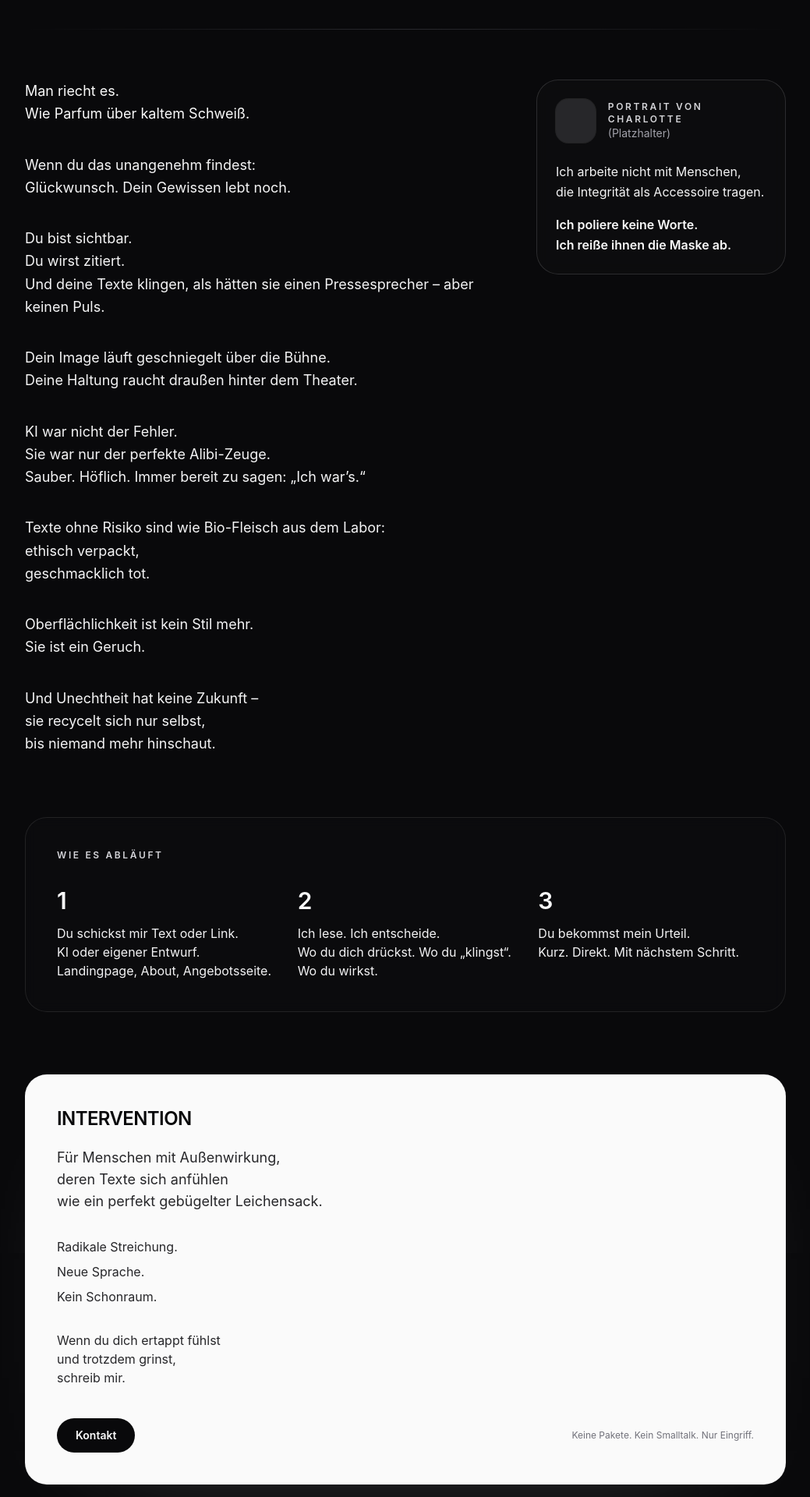
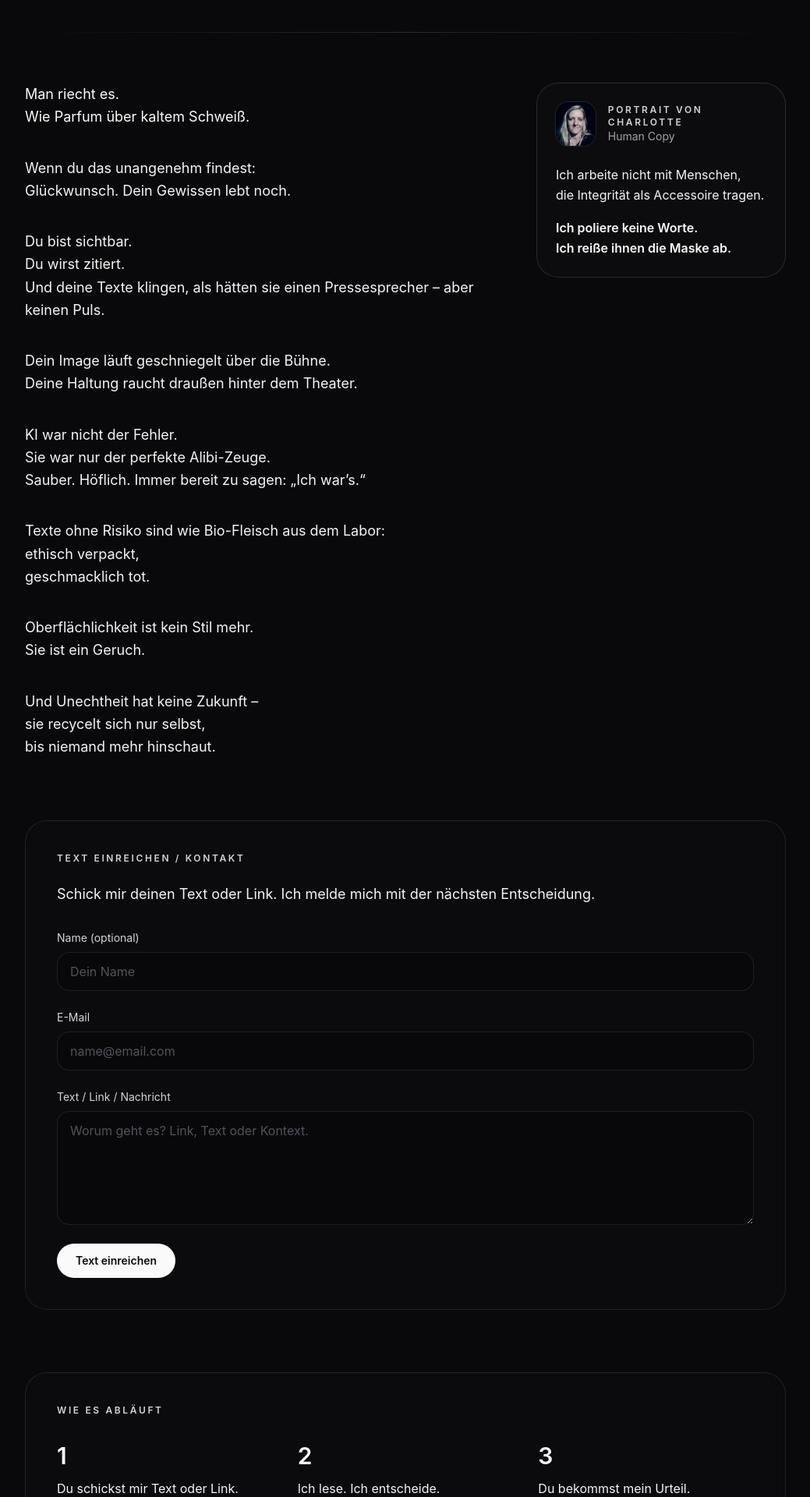
Before and after one commit to Ucique/human-copy-intervention-v1, a React (Vite) app: page / in a window 1280 px wide. Shown: the part 680-2600 px from the top of the page at 78% size, without its empty margins (120-1159 px from the left). Built offline with nearby package versions, Linux system fonts and the light colour scheme.

Commit message:
Add assets + Formspree form to intervention landing

```diff
--- a/src/HumanCopySharpLanding.jsx
+++ b/src/HumanCopySharpLanding.jsx
@@ -1,8 +1,45 @@
-import React from "react";
+import React, { useState } from "react";
+import logoMarkUrl from "../assets/img/logo-mark.png";
+import portraitUrl from "../assets/img/portrait-charlotte.jpg";
 
 export default function HumanCopySharpLanding() {
+  const [formState, setFormState] = useState("idle");
+
+  const handleSubmit = async (event) => {
+    event.preventDefault();
+    if (formState === "loading") {
+      return;
+    }
+
+    setFormState("loading");
+    const formData = new FormData(event.currentTarget);
+
+    try {
+      const response = await fetch("https://formspree.io/f/xeeegdre", {
+        method: "POST",
+        body: formData,
+        headers: {
+          Accept: "application/json",
+        },
+      });
+
+      if (response.ok) {
+        event.currentTarget.reset();
+        setFormState("success");
+        return;
+      }
+    } catch {
+      // fall through to set error state
+    }
+
+    setFormState("error");
+  };
+
   return (
-    <div className="min-h-screen bg-zinc-950 text-zinc-50 selection:bg-zinc-200 selection:text-zinc-950">
+    <div
+      id="top"
+      className="min-h-screen bg-zinc-950 text-zinc-50 selection:bg-zinc-200 selection:text-zinc-950"
+    >
       {/* Top hairline */}
       <div className="h-px w-full bg-gradient-to-r from-transparent via-zinc-700/60 to-transparent" />
 
@@ -10,6 +47,11 @@ export default function HumanCopySharpLanding() {
         {/* NAV / HEADER */}
         <nav className="flex items-center justify-between">
           <div className="flex items-center gap-3">
+            <img
+              src={logoMarkUrl}
+              alt="Human Copy Logo"
+              className="h-5 w-auto opacity-90"
+            />
             <div className="h-2.5 w-2.5 rounded-full bg-zinc-50" />
             <span className="text-xs font-semibold uppercase tracking-[0.28em] text-zinc-200">
               human-copy
@@ -132,12 +174,16 @@ export default function HumanCopySharpLanding() {
           <aside className="lg:sticky lg:top-8">
             <div className="rounded-[28px] border border-zinc-200/15 bg-zinc-900/25 p-6 backdrop-blur">
               <div className="flex items-center gap-4">
-                <div className="h-14 w-14 rounded-2xl bg-zinc-800 ring-1 ring-zinc-200/10" />
+                <img
+                  src={portraitUrl}
+                  alt="Charlotte Portrait"
+                  className="h-14 w-14 rounded-2xl object-cover ring-1 ring-zinc-200/10"
+                />
                 <div>
                   <div className="text-xs font-semibold uppercase tracking-[0.22em] text-zinc-300">
                     Portrait von Charlotte
                   </div>
-                  <div className="text-sm text-zinc-400">(Platzhalter)</div>
+                  <div className="text-sm text-zinc-400">Human Copy</div>
                 </div>
               </div>
 
@@ -155,6 +201,77 @@ export default function HumanCopySharpLanding() {
               </div>
             </div>
           </aside>
+        </section>
+
+        {/* Formular */}
+        <section id="einreichen" className="mt-20">
+          <div className="rounded-[28px] border border-zinc-200/10 bg-zinc-900/20 px-7 py-10 backdrop-blur sm:px-10">
+            <h2 className="text-xs font-semibold uppercase tracking-[0.22em] text-zinc-300">
+              Text einreichen / Kontakt
+            </h2>
+
+            <p className="mt-6 text-lg text-zinc-100">
+              Schick mir deinen Text oder Link. Ich melde mich mit der nächsten
+              Entscheidung.
+            </p>
+
+            <form className="mt-8 grid gap-6" onSubmit={handleSubmit}>
+              <input type="hidden" name="page_variant" value="intervention-v1" />
+
+              <label className="grid gap-2 text-sm text-zinc-300">
+                Name (optional)
+                <input
+                  type="text"
+                  name="name"
+                  autoComplete="name"
+                  className="rounded-2xl border border-zinc-200/10 bg-zinc-950/60 px-4 py-3 text-base text-zinc-100 placeholder:text-zinc-600 focus:border-zinc-200/30 focus:outline-none"
+                  placeholder="Dein Name"
+                />
+              </label>
+
+              <label className="grid gap-2 text-sm text-zinc-300">
+                E-Mail
+                <input
+                  type="email"
+                  name="email"
+                  required
+                  autoComplete="email"
+                  className="rounded-2xl border border-zinc-200/10 bg-zinc-950/60 px-4 py-3 text-base text-zinc-100 placeholder:text-zinc-600 focus:border-zinc-200/30 focus:outline-none"
+                  placeholder="name@email.com"
+                />
+              </label>
+
+              <label className="grid gap-2 text-sm text-zinc-300">
+                Text / Link / Nachricht
+                <textarea
+                  name="message"
+                  required
+                  rows={5}
+                  className="rounded-2xl border border-zinc-200/10 bg-zinc-950/60 px-4 py-3 text-base text-zinc-100 placeholder:text-zinc-600 focus:border-zinc-200/30 focus:outline-none"
+                  placeholder="Worum geht es? Link, Text oder Kontext."
+                />
+              </label>
+
+              <div className="flex flex-col gap-3 sm:flex-row sm:items-center sm:justify-between">
+                <button
+                  type="submit"
+                  className="inline-flex items-center justify-center rounded-full bg-zinc-50 px-6 py-3 text-sm font-semibold text-zinc-950 hover:bg-white disabled:cursor-not-allowed disabled:opacity-70"
+                  disabled={formState === "loading"}
+                >
+                  {formState === "loading" ? "Sende ..." : "Text einreichen"}
+                </button>
+
+                {formState === "success" && (
+                  <p className="text-sm text-zinc-200">Danke. Ich melde mich.</p>
+                )}
+                {formState === "error" && (
+                  <p className="text-sm text-zinc-400">
+                    Fehler beim Senden. Bitte später nochmal.
+                  </p>
+                )}
+              </div>
+            </form>
+          </div>
         </section>
 
         {/* Abschnitt „Wie es abläuft“ */}
@@ -257,11 +374,30 @@ export default function HumanCopySharpLanding() {
         {/* FOOTER (wie jetzt) */}
         <footer className="mt-16 pb-10">
           <div className="flex flex-col items-center gap-3 text-center text-xs text-zinc-400 sm:flex-row sm:justify-between sm:text-left">
-            <div className="text-zinc-300">
-              Zurück nach oben · Logo · Impressum · Datenschutz · Cookie-Einstellungen
+            <div className="flex flex-wrap items-center justify-center gap-2 text-zinc-300 sm:justify-start">
+              <img
+                src={logoMarkUrl}
+                alt="Human Copy Logo"
+                className="h-6 w-auto opacity-80"
+              />
+              <a href="#top" className="hover:text-zinc-50">
+                Zurück nach oben
+              </a>
+              <span aria-hidden="true">·</span>
+              <a href="/impressum.html" className="hover:text-zinc-50">
+                Impressum
+              </a>
+              <span aria-hidden="true">·</span>
+              <a href="/datenschutz.html" className="hover:text-zinc-50">
+                Datenschutz
+              </a>
+              <span aria-hidden="true">·</span>
+              <a href="#" className="hover:text-zinc-50">
+                Cookie-Einstellungen
+              </a>
             </div>
             <a
-              href="#"
+              href="#top"
               className="text-xs font-semibold uppercase tracking-[0.28em] text-zinc-200 hover:text-zinc-50"
             >
               ↑
```
